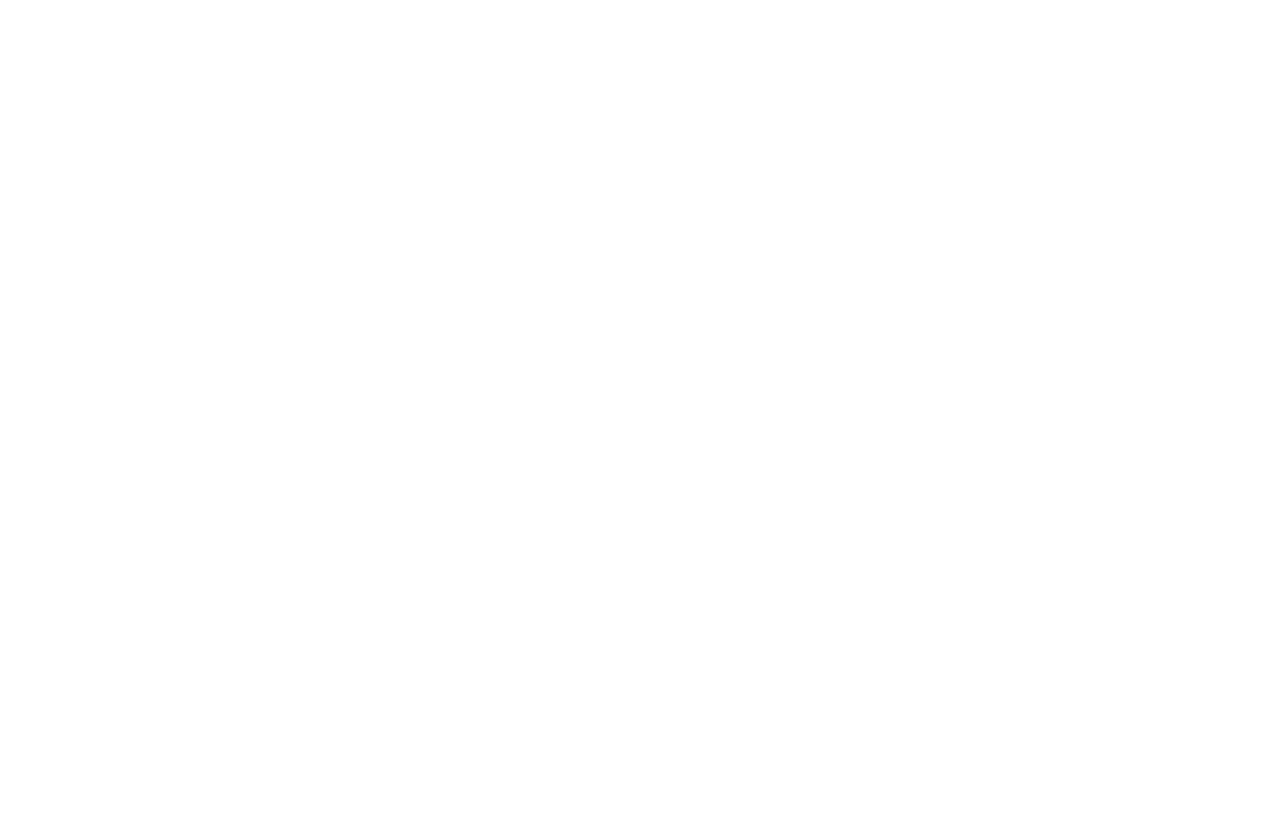
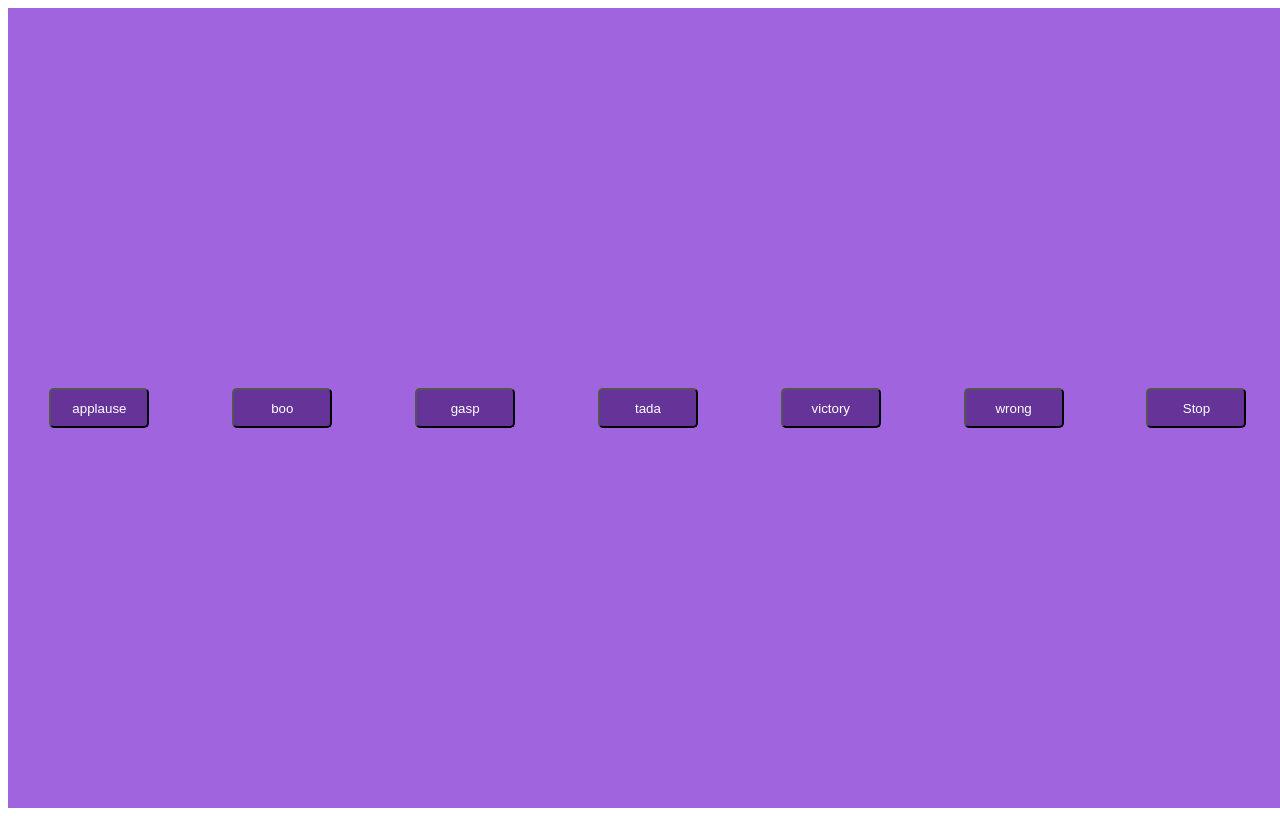
Before and after one commit to acciojob/Soundbar-prajwal2103, a website: page main.html in a window 1280 px wide. Drawn offline with Linux system fonts and the light colour scheme.

Commit message:
created a submission

```diff
--- a/main.html
+++ b/main.html
@@ -7,7 +7,15 @@
 </head>
 
 <body>
-	<!-- the entire body must be written by student -->
+	 <section id="buttons">
+    <button class="btn">applause</button>
+    <button class="btn">boo</button>
+    <button class="btn" >gasp</button>
+    <button class="btn">tada</button>
+	<button class="btn" >victory</button>
+    <button class="btn">wrong</button>
+    <button class="stop">Stop</button>
+  </section>
     <script type="text/javascript" src="./script.js">
 </script>
 
--- a/script.js
+++ b/script.js
@@ -1 +1,13 @@
-//your JS code here. If required.
+const btn=document.querySelector(".btn");
+function soundPlay(){
+	let audio=document.getElementById("audio")
+	audio.src= "https://interactive-examples.mdn.mozilla.net/media/cc0-audio/t-rex-roar.mp3"
+	audio.play();
+	if(audio){
+		stop.addEventListener("click",()=>{
+			audio.pause();
+		});
+	}
+}
+btn.addEventListener("click",soundPlay);
+const stop=document.querySelector(".stop");
--- a/styles.css
+++ b/styles.css
@@ -1 +1,23 @@
 /*  your css code here. If applicable */
+#buttons{
+    background-color: rgb(161,100,223);
+    display: flex;
+    justify-content:space-around;
+    text-align: center;
+    align-items: center;
+	flex-wrap:wrap;
+    width: 100vw;
+    height: 100vh;
+    position: relative;
+}
+
+.btn,.stop{
+    width: 100px;
+    height: 40px;
+    justify-content:;
+    background-color: rgb(102,51,153);
+    border-radius: 5px;
+    color: white;
+    box-shadow: none;
+
+}
```
